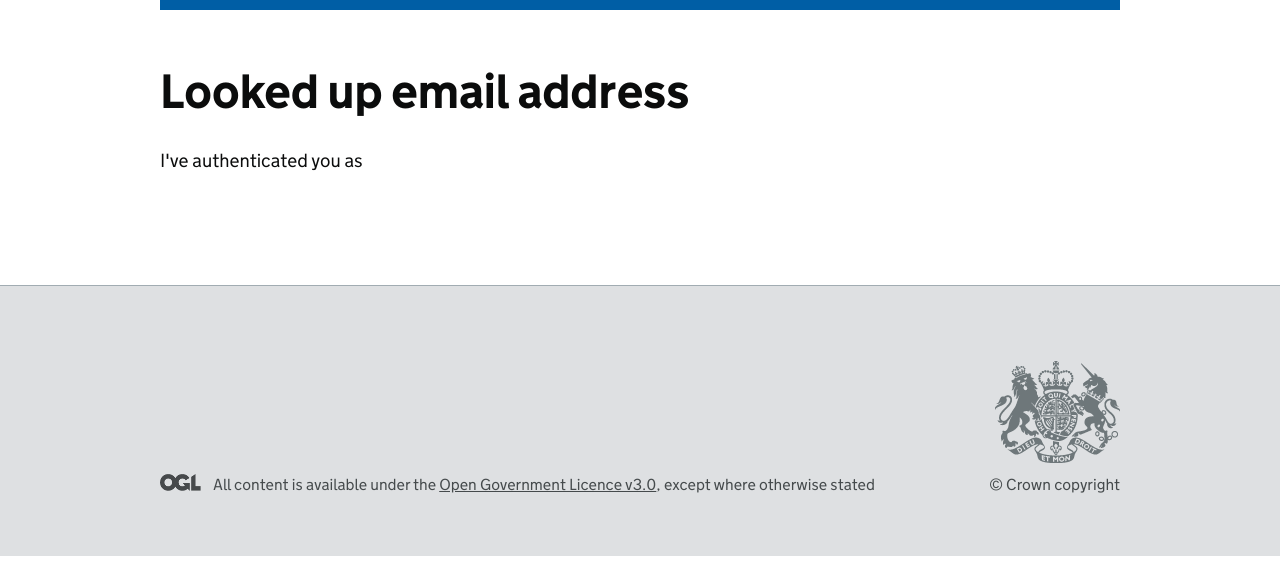
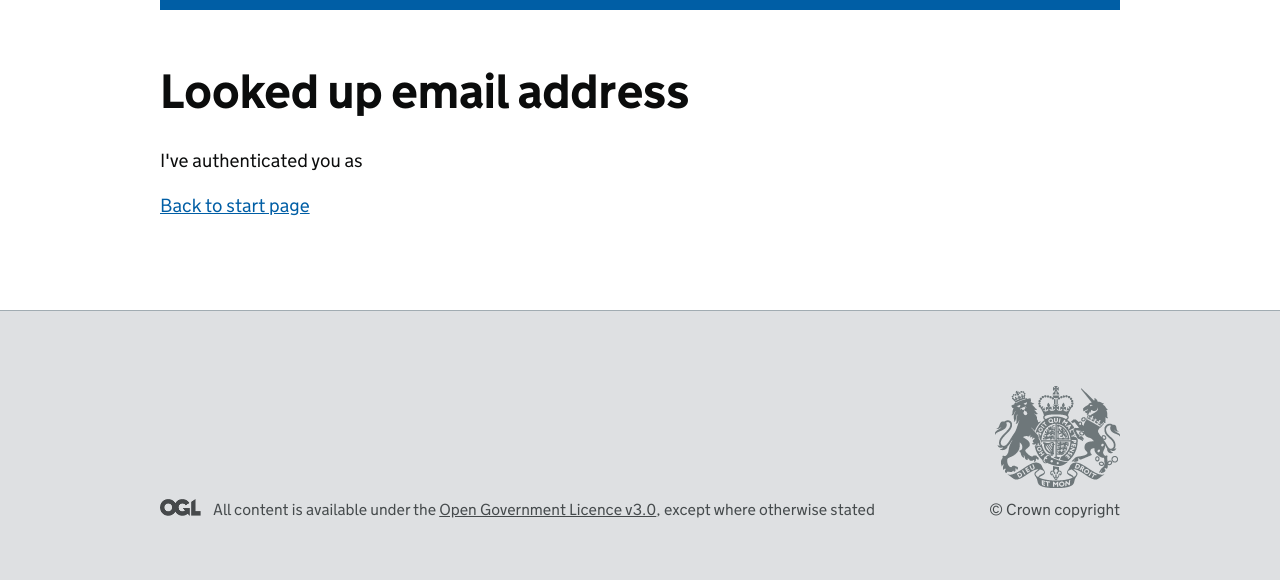
Before and after one commit to bruntonspall/universal-signin, a Flask app: template templates/login.html in a window 1280 px wide. Shown: the part 93-673 px from the top of the page. Run offline with Flask 2, Linux system fonts and the light colour scheme; the template is opened without the code that fills it, so the values that code supplies are empty; parts of the project's set-up code (start-up, migrations or seed data) failed here and were passed over.

Commit message:
Provide a link back to the start after login

```diff
--- a/templates/login.html
+++ b/templates/login.html
@@ -11,5 +11,6 @@
 <main id="content" role="main">
   <h1 class="heading-xlarge">Looked up email address</h1>
   <p>I've authenticated you as {{email}}</p>
+  <a href="/">Back to start page</a>
 </main>
 {% endblock %}
```
